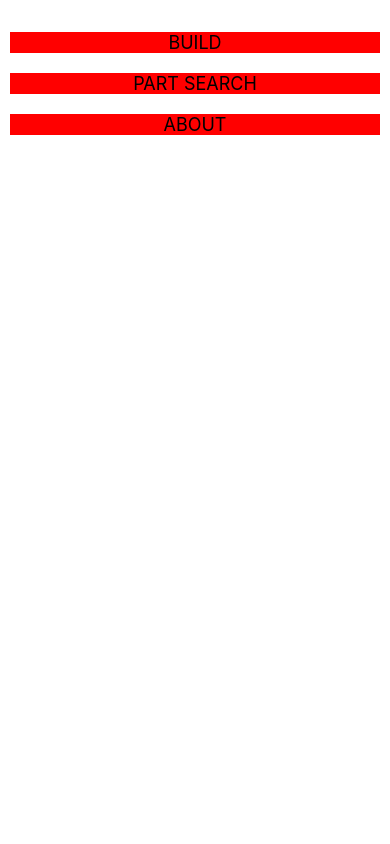
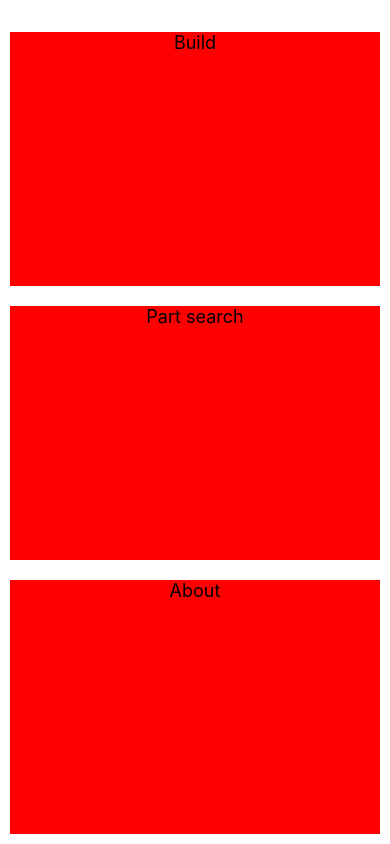
Before and after one commit to sr0409/PCPartsCompatibilityProgram, a React Native app in the folder App/: screen / in a window 390 px wide. Built offline with nearby package versions, Linux system fonts and the light colour scheme.

Commit message:
Finished main menu design skeleton

```diff
--- a/App/App.js
+++ b/App/App.js
@@ -5,14 +5,11 @@ export default class FlatListBasics extends Component {
   render() {
     return (
       <View style={styles.container}>
-        <FlatList
-          data={[
-            {key: 'BUILD'},
-            {key: 'PART SEARCH'},
-            {key: 'ABOUT'}
-          ]}
-          renderItem={({item}) => <Text style={styles.item}>{item.key}</Text>}
-        />
+
+          <Text style={styles.item}>Build</Text>
+          <Text style={styles.item}>Part search</Text>
+          <Text style={styles.item}>About</Text>
+
       </View>
     );
   }
@@ -22,18 +19,15 @@ const styles = StyleSheet.create({
   container: {
    flex: 1,
    paddingTop: 22,
-   alignItems: 'stretch',
-   flexWrap: 'wrap'
+  },
 
-  },
   item: {
-    //alignSelf: 'center',
-    //flexGrow: 1,
+    flex: 1,
     margin: 10,
     backgroundColor: 'red',
     fontSize: 18,
     textAlign: 'center',
-    alignSelf: 'stretch',
+    textAlignVertical: 'center'
 
     },
 })
```
